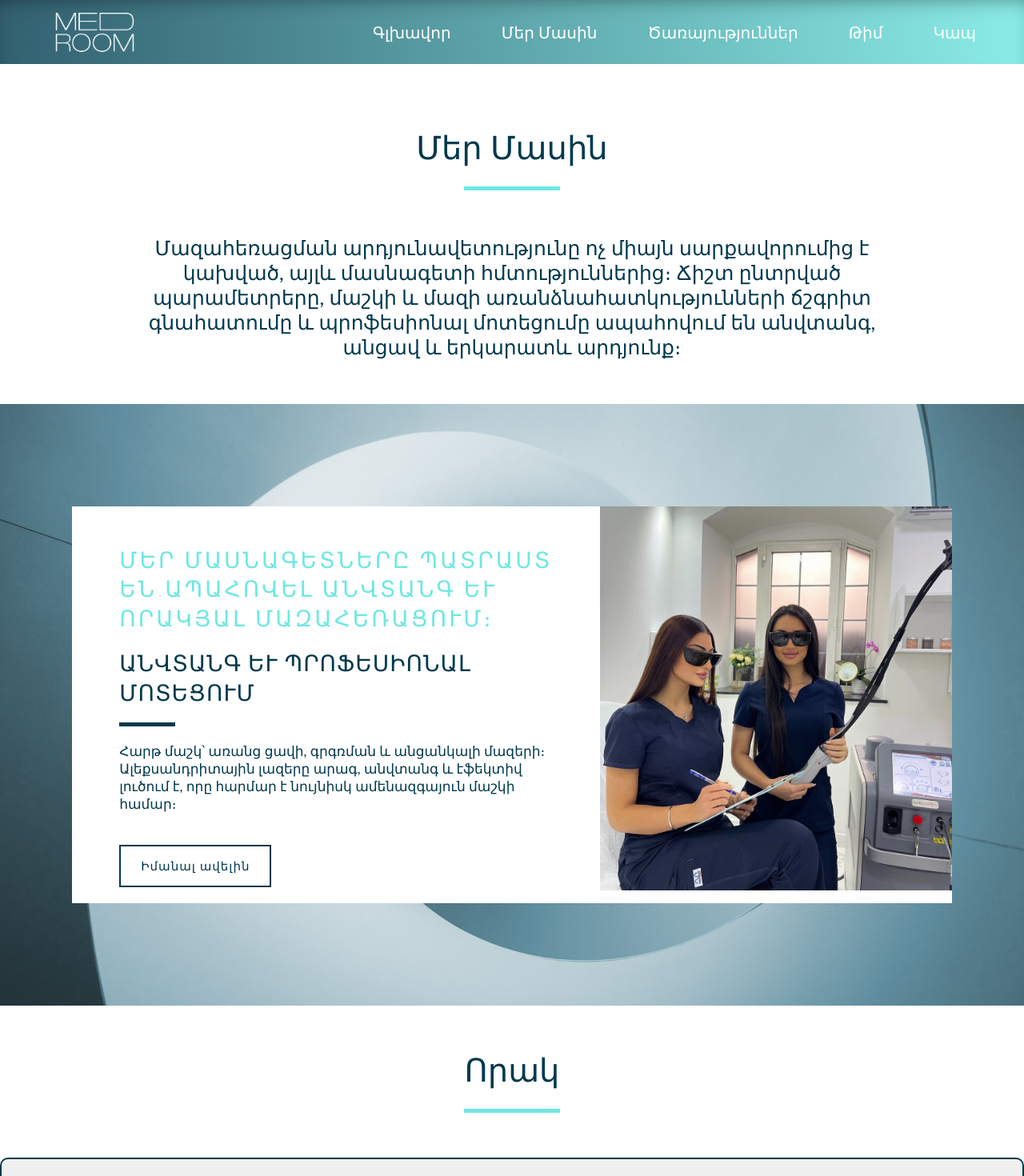
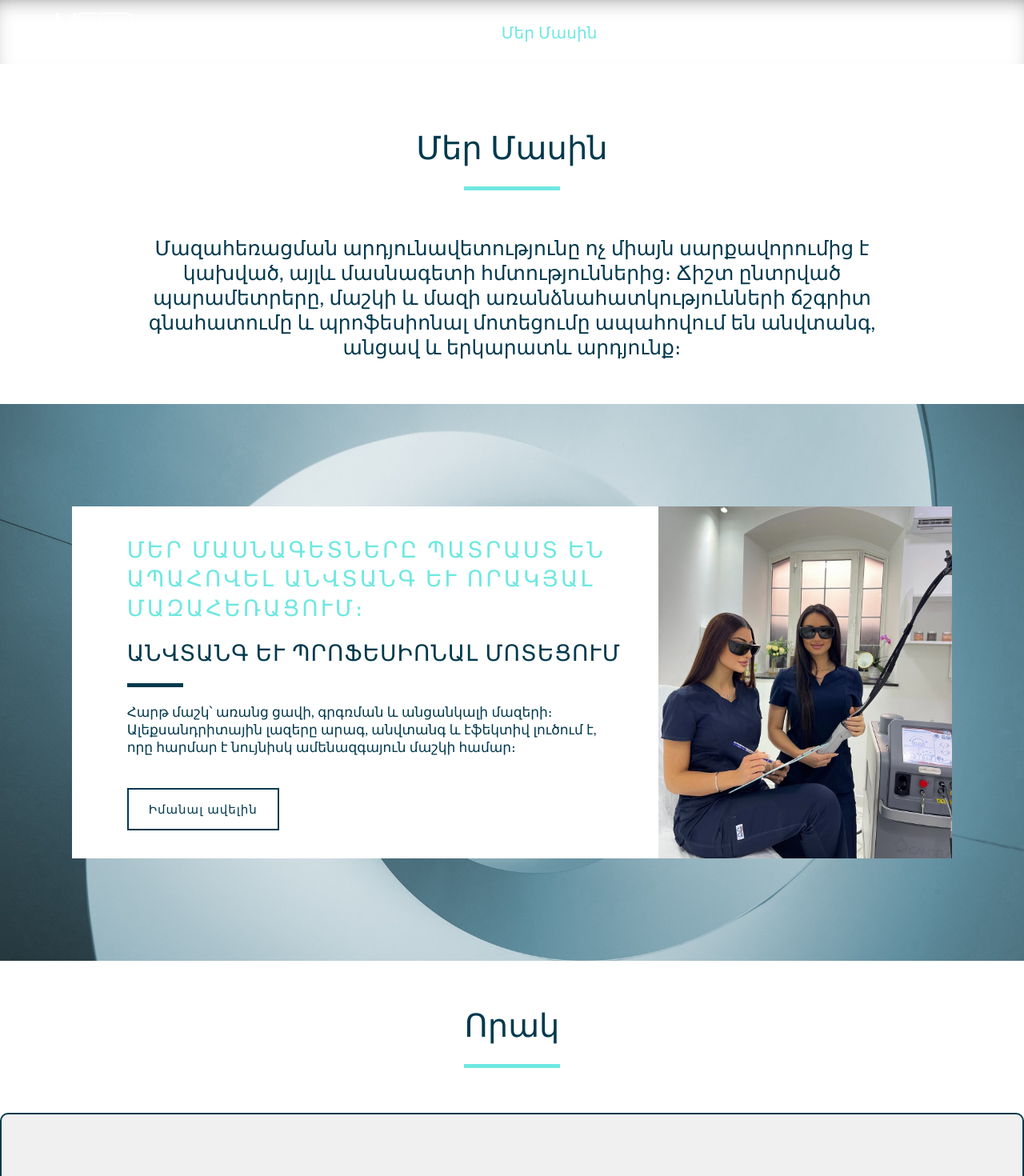
Before and after one commit to hrach347/Medroom-Clinics, a React (Create React App) app in the folder medroom_web/: page /About in a window 1280 px wide. Shown: the top 1470 px of the page at 80% size. Built offline with nearby package versions, Linux system fonts and the light colour scheme.

Commit message:
changes in header, slider, category

```diff
--- a/medroom_web/src/components/Blog/index.jsx
+++ b/medroom_web/src/components/Blog/index.jsx
@@ -1,5 +1,6 @@
 import React from "react";
 import styles from "./style.module.css";
+import Button from "../Button/button";
 
 const Blog = ({ data }) => {
   return (
@@ -8,10 +9,12 @@ const Blog = ({ data }) => {
         className={styles.image}
         style={{ backgroundImage: `url(${data.url})` }}
       ></div>
-      <p className={styles.description}>{data.description}</p>
-      <p className={styles.title}>{data.title}</p>
-      <div className={styles.line}> </div>
-      <button className={styles.servicesButton}>Ավելին</button>
+      <div className={styles.contentBox}>
+        <p className={styles.description}>{data.description}</p>
+        <p className={styles.title}>{data.title}</p>
+        <div className={styles.line}> </div>
+        <Button content={'Ավելին'} nameOfClass={styles.moreBtn}/>
+      </div>
     </div>
   );
 };
--- a/medroom_web/src/components/Blog/style.module.css
+++ b/medroom_web/src/components/Blog/style.module.css
@@ -1,32 +1,30 @@
 .container {
   width: 80% !important;
   height: 100% !important;
-  height: auto;
+  display: grid;
+  grid-template-rows: 1fr 1fr;
+  background-color: white;
+  overflow: hidden;
+  margin: auto;
+  transition: transform 0.3s ease, box-shadow 0.3s ease;
+  position: relative;
+}
+
+.container button {
+  width: 40%;
+  padding: 2%;
+  margin-top: auto;
+}
+
+.contentBox {
   display: flex;
   flex-direction: column;
   gap: 20px;
-  background-color: white;
-  overflow: hidden;
-  padding-bottom: 10%;
-  margin: auto;
-}
-
-.servicesButton {
-  width: 35%;
-  padding: 2%;
-  border: solid #00394d 2px;
-  background: transparent;
-  font-size: 15px;
-  letter-spacing: 1px;
-  color: #00394d;
-  cursor: pointer;
-  border-radius: 2px;
+  padding: 30px;
 }
 
 .image {
   width: 100%;
-  height: 250px;
-  max-height: 80%;
   transition: transform 0.7s ease-in-out;
   background-position: center;
   background-size: cover;
@@ -35,21 +33,14 @@
 }
 
 .container:hover {
-  box-shadow: rgba(0, 0, 0, 0.35) 0px 0px 15px;
+  transform: scale(1.03);
+  box-shadow: 0px 0px 30px rgba(0, 0, 0, 0.2);
 }
 
 .line {
   width: 30px;
   height: 2px;
   background-color: #00394d;
-}
-
-.servicesButton,
-.title,
-.description,
-.line {
-  margin-left: 20px;
-  margin-right: 3px;
 }
 
 .description {
--- a/medroom_web/src/components/Button/button.module.css
+++ b/medroom_web/src/components/Button/button.module.css
@@ -1,16 +1,17 @@
 .btn {
-    padding: 15px 25px;
     border: solid #00394d 2px;
     position: relative;
     background: transparent;
     font-size: 15px;
     letter-spacing: 1px;
     color: #00394d;
-    margin-top: 50px;
     cursor: pointer;
     display: flex;
+    justify-content: center;
+    align-items: center;
     font-weight: 400;
     transition: 0.4s ease;
+    z-index: 1;
   }
 
 .btn::after {
@@ -24,7 +25,7 @@
     background: #00384d;
     transition: 0.4s ease;
     z-index: -1;
-  }
+}
 
 .btn:hover::after {
     height: 100%;
--- a/medroom_web/src/components/Carusel/data.js
+++ b/medroom_web/src/components/Carusel/data.js
@@ -1,33 +1,26 @@
-// import styles from "./style.module.css";
+import { Navigation, Autoplay, Pagination } from "swiper/modules";
 
-
-// export const settings = {
-//   draggable: false,
-//   infinite: true,
-//   autoPlay: true,
-//   showDots: false,
-//   arrows: false,
-//   containerClass: styles.slider,
-//   itemClass: styles.item,
-//   autoPlaySpeed: 20,
-//   customTransition: "all 2000ms linear",
-//   transitionDuration: 2000,
-//   responsive: {
-//     superLargeDesktop: {
-//       breakpoint: { max: 4000, min: 3000 },
-//       items: 4,
-//     },
-//     desktop: {
-//       breakpoint: { max: 3000, min: 1024 },
-//       items: 3,
-//     },
-//     tablet: {
-//       breakpoint: { max: 1024, min: 650 },
-//       items: 2,
-//     },
-//     mobile: {
-//       breakpoint: { max: 600, min: 0 },
-//       items: 1,
-//     },
-//   },
-// };
+export const settings = {
+    modules:[Navigation, Autoplay, Pagination],
+    spaceBetween: 10,
+    slidesPerView: 3,
+    loop: true,
+    autoplay: { delay: 2000 },
+    navigation: true,
+    pagination: { clickable: true, el: ".custom-pagination" },
+    breakpoints: {
+      1440: {
+          slidesPerView: 4,
+      },
+      1024: {
+          slidesPerView: 3,
+      },
+      650: {
+          slidesPerView: 2,
+      },
+      0: {
+          slidesPerView: 1,
+      },
+    },
+    speed: 800
+}
--- a/medroom_web/src/components/Carusel/index.jsx
+++ b/medroom_web/src/components/Carusel/index.jsx
@@ -1,7 +1,5 @@
 // import React from "react";
-import Blog from "../Blog";
-import styles from "./style.module.css";
-// import { settings } from "./data";
+
 // import Carousel from "react-multi-carousel";
 // import "react-multi-carousel/lib/styles.css";
 
@@ -22,43 +20,20 @@ import styles from "./style.module.css";
 
 import React from 'react';
 import { Swiper, SwiperSlide } from "swiper/react";
-import { Navigation, Autoplay, Pagination } from "swiper/modules"; // ✅ Ավելացնում ենք Pagination
+import Blog from "../Blog";
+import { settings } from "./data";
+import styles from "./style.module.css";
 import "swiper/css";
 import "swiper/css/navigation";
-import "swiper/css/pagination"; // ✅ Պարտադիր է Dots-երի համար
+import "swiper/css/pagination";
 import './swiper.css'
 
 const BlogCarousel = ({blogs}) => {
   return (
     <div className={styles.blogs}>
-            <Swiper
-                className="custom-swiper"
-                modules={[Navigation, Autoplay, Pagination]}
-                spaceBetween={10}
-                slidesPerView={3}
-                loop={true}
-                autoplay={{ delay: 2000 }}
-                navigation
-                pagination={{ clickable: true, el: ".custom-pagination" }}
-                breakpoints={{
-                  1440: {
-                      slidesPerView: 4,
-                  },
-                  1024: {
-                      slidesPerView: 3,
-                  },
-                  650: {
-                      slidesPerView: 2,
-                  },
-                  0: {
-                      slidesPerView: 1,
-                  },
-              }}
-              speed={800}
-            >
-
+            <Swiper className="custom-swiper" {...settings} >
               {blogs.map((blog, i) => (
-                <SwiperSlide key={i} style={{height: 500,}}>
+                <SwiperSlide key={i} style={{height: 550}}>
                   <Blog data={blog}/>
                 </SwiperSlide>
               ))}
--- a/medroom_web/src/components/Carusel/swiper.css
+++ b/medroom_web/src/components/Carusel/swiper.css
@@ -1,7 +1,7 @@
   .custom-swiper {
     transition: all 150ms linear;
-    width: 98vw;
-    padding: 20px;
+    width: 99vw;
+    padding: 40px 20px;
   }
 
   .swiper-slide {
--- a/medroom_web/src/components/CategoryCard/style.module.css
+++ b/medroom_web/src/components/CategoryCard/style.module.css
@@ -2,7 +2,8 @@
   width: 86%;
   background: white;
   z-index: 1;
-  display: flex;
+  display: grid;
+  grid-template-columns: 2fr 1fr;
 }
 
 .aboutLeft,
@@ -13,7 +14,6 @@
   align-items: center;
 }
 .aboutLeft {
-  width: 60%;
   z-index: 0;
 }
 
@@ -22,7 +22,7 @@
   display: flex;
   flex-direction: column;
   align-items: start;
-  padding: 20px 0 20px 20px;
+  padding: 35px 0 35px 25px;
   gap: 20px;
 }
 
@@ -33,7 +33,6 @@
   font-weight: 400;
   text-transform: uppercase;
   letter-spacing: 3px;
-  padding-top: 5%;
 }
 .description {
   color: #00394d;
@@ -57,44 +56,34 @@
 
 .aboutLeftInformation button {
   padding: 15px 25px 15px 25px;
-  border: solid #00394d 2px;
-  background: transparent;
-  font-size: 15px;
-  letter-spacing: 1px;
-  color: #00394d;
   margin-top: 20px;
-  cursor: pointer;
 }
 
 .aboutRight {
-  width: 40%;
-  height: 60vh;
+  height: auto;
   background-position: center;
   background-size: cover;
   background-repeat: no-repeat;
   z-index: 1;
 }
 
-/* .aboutRight > img {
-  width: 100%;
-  height: 100%;
-  object-fit: cover;
-  flex-grow: 1;
-} */
 
 @media screen and (max-width: 3000px) and (min-width: 1400px) {
   .welcomeAbout {
     width: 70%;
   }
+  .aboutLeftInformation {
+    padding: 40px;
+  }
   .title {
-    font-size: 23px;
+    font-size: 30px;
   }
   .description {
     font-size: 30px;
     line-height: 40px;
   }
   .aboutRight {
-    height: 40vh;
+    height: auto;
   }
 }
 
@@ -111,8 +100,8 @@
 
 @media screen and (max-width: 768px) {
   .welcomeAbout {
-    flex-direction: column;
-    justify-content: center;
+    grid-template-columns: 1fr;
+    grid-template-rows: 1fr 1fr;
     gap: 40px;
   }
   .welcomeAbout > div {
@@ -132,7 +121,6 @@
   }
   .aboutRight {
     width: 100% !important;
-    height: 50vh;
   }
 }
 
--- a/medroom_web/src/ui/Header/index.jsx
+++ b/medroom_web/src/ui/Header/index.jsx
@@ -1,25 +1,40 @@
-import { useState } from "react";
-import { Link } from "react-router";
+import { useEffect, useState } from "react";
+import { NavLink, Link } from "react-router";
 
 import logo from "../../Assets/Images/logo.png";
 import styles from "./style.module.css";
 
 function Header() {
   const [isOpened, setIsOpened] = useState(false);
+  const [isScrolled, setIsScrolled] = useState(false);
+
+  useEffect(() => {
+    const scrollHandler = () => {
+      setIsScrolled(window.scrollY > 50);
+
+    };
+
+    window.addEventListener('scroll', scrollHandler)
+
+    return () => {
+      window.removeEventListener('scroll', scrollHandler)
+    }
+
+  }, [])
 
   const toggleMenu = () => {
     setIsOpened(!isOpened);
   };
 
   return (
-    <div className={styles.container}>
+    <div className={`${styles.container} ${isScrolled ? styles.scrolled : ""}`}>
         <img src={logo} alt="" />
       <div className={styles.menu}>
-        <Link to="/">Գլխավոր</Link>
-        <Link to="/About">Մեր Մասին</Link>
-        <Link to="/Services">Ծառայություններ</Link>
-        <Link to="/Staff">Թիմ</Link>
-        <Link to="/Contact">Կապ</Link>
+        <NavLink to="/" className={({isActive}) => (isActive ? styles.active : '')}>Գլխավոր</NavLink>
+        <NavLink to="/About"  className={({isActive}) => (isActive ? styles.active : '')}>Մեր Մասին</NavLink>
+        <NavLink to="/Services"  className={({isActive}) => (isActive ? styles.active : '')}>Ծառայություններ</NavLink>
+        <NavLink to="/Staff"  className={({isActive}) => (isActive ? styles.active : '')}>Թիմ</NavLink>
+        <NavLink to="/Contact"  className={({isActive}) => (isActive ? styles.active : '')}>Կապ</NavLink>
       </div>
       <div
         className={`${styles.menuIcon} ${isOpened ? styles.openedIcon : ""}`}
--- a/medroom_web/src/ui/Header/style.module.css
+++ b/medroom_web/src/ui/Header/style.module.css
@@ -1,7 +1,6 @@
 .container {
   width: 100%;
   height: 10vh;
-  background: linear-gradient(90deg, #00394dcd 0%, #6ee8e1cd 100%);
   box-shadow: inset 0px 11px 31px -19px #000000ad;
   padding: 0px 120px 0px 120px;
   display: flex;
@@ -10,9 +9,13 @@
   position: fixed;
   top: 0;
   z-index: 2;
-  transition: 0.5s;
+  transition: background 0.5s ease, 0.5s;
+  background: transparent;
 }
-.container:hover {
+.container.scrolled {
+  background: #00394dcd;
+}
+.container.scrolled:hover {
   backdrop-filter: blur(20px);
 }
 .container > img {
@@ -79,6 +82,9 @@
 .openedMobileMenu {
   transform: translateX(0);
 }
+a.active {
+  color: #6ee8e1;
+}
 
 @media screen and (max-width: 1280px) {
   .container {
```
